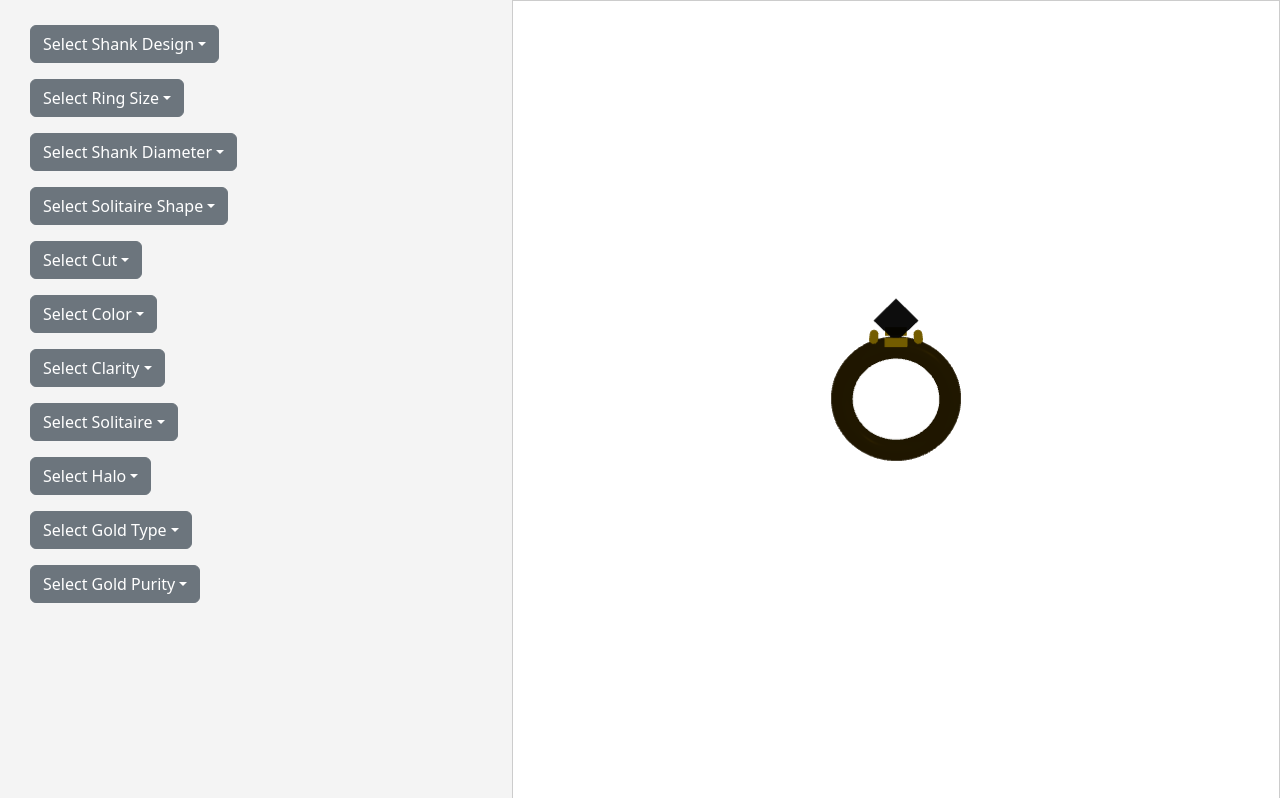
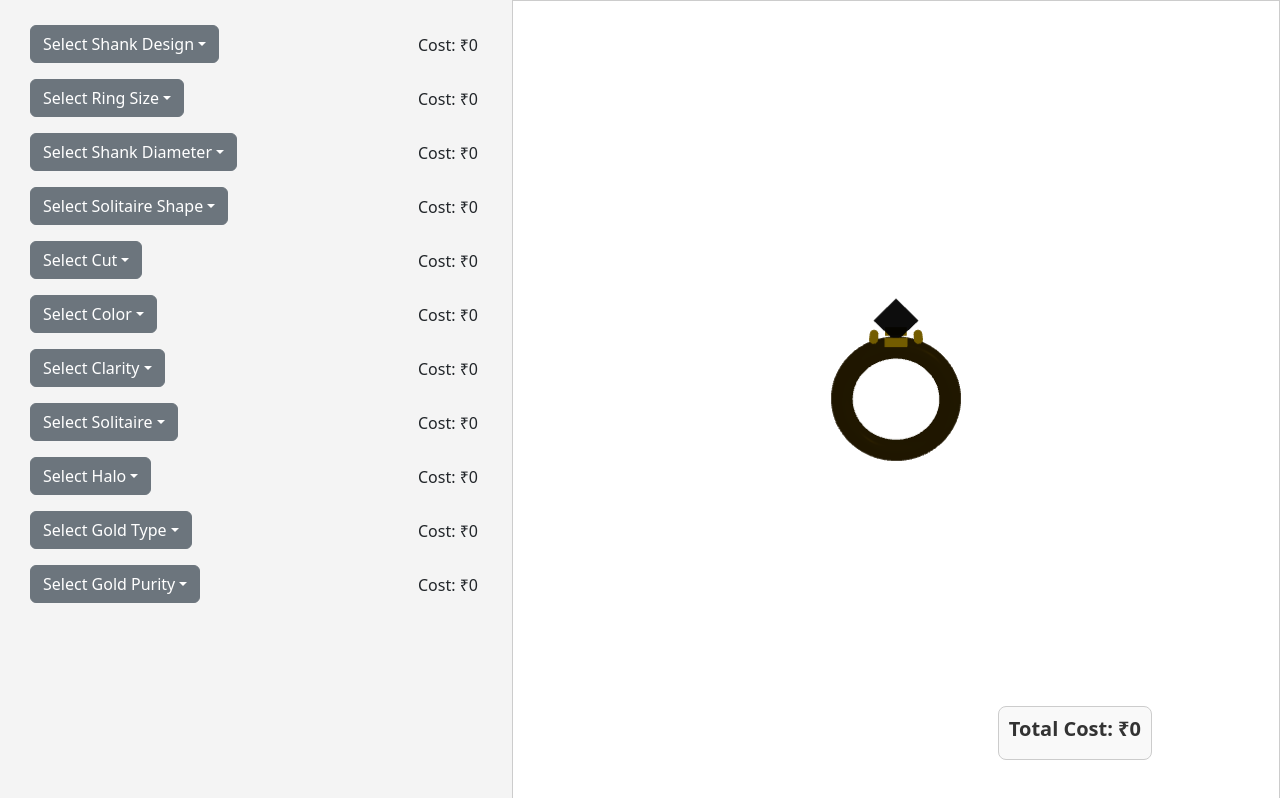
Before and after one commit to Harsh-Rupesh-Shah/RingProject, a React (Create React App) app: page / in a window 1280 px wide. Shown: the top 798 px of the page. Built offline with nearby package versions, Linux system fonts and the light colour scheme.

Commit message:
Cost Display Added

```diff
--- a/src/components/ringcanvas3d.js
+++ b/src/components/ringcanvas3d.js
@@ -1,4 +1,4 @@
-import React, { useRef } from 'react';
+import React, { useRef, useEffect } from 'react';
 import { Canvas } from '@react-three/fiber';
 import { OrbitControls, Cylinder, Octahedron } from '@react-three/drei';
 import * as THREE from 'three';
@@ -7,24 +7,43 @@ function Ring({ ringProperties }) {
   const { ringSize, shankDiameter, gold } = ringProperties;
 
   const ringRef = useRef();
+  const materialRef = useRef(); // Ref for the ring material
 
   // Adjust ring dimensions based on properties
   const bandThickness = parseFloat(shankDiameter) || 2; // Default thickness if not set
   const gemSize = 0.2; // Fixed diamond size
-  const ringColor = gold === 'White Gold' ? '#F5F5F5' : (gold === 'Rose Gold' ? '#B76E79' : '#FFD700'); // Select color based on input
+
+  // Correctly map gold type to the ring color
+  const ringColor = gold === 'White Gold'
+    ? '#F5F5F5'
+    : gold === 'Rose Gold'
+    ? '#B76E79'
+    : '#FFD700'; // Default to Yellow Gold if no selection
+
   const diamondColor = '#e0e0e0'; // Platinum-like diamond color
 
   // Adjust ring size based on input from size dropdown
   const sizeScale = ringSize === '1' ? 0.3 : (ringSize === '2' ? 0.35 : 0.4);
+
+  // Update the material color when gold type changes
+  useEffect(() => {
+    if (materialRef.current) {
+      materialRef.current.color.set(ringColor); // Set material color
+    }
+  }, [ringColor]); // Effect runs when ringColor changes
 
   return (
     <group ref={ringRef} scale={sizeScale}>
       {/* Jewelry Ring Band */}
       <mesh>
         <torusGeometry args={[0.5, bandThickness * 0.05, 30, 100]} />
-        <meshStandardMaterial color={ringColor} roughness={0.3} metalness={0.8} />
+        <meshStandardMaterial
+          ref={materialRef}  // Attach ref to the material
+          color={ringColor}  // Apply the correct color based on the selected gold type
+          roughness={0.3}
+          metalness={0.8}
+        />
       </mesh>
-
       {/* Diamond Gemstone */}
       <Octahedron
         args={[gemSize, 0]}  // Fixed size for simplicity
--- a/src/components/ringform.css
+++ b/src/components/ringform.css
@@ -15,3 +15,28 @@ form .input-form{
     padding-left: 5px;
     padding-right: 5px;
 }
+
+.cost-summary {
+    position: absolute;
+    right: 10%;
+    bottom:5%;
+    flex: 0.5;
+    border: 1px solid #ccc;
+    padding: 10px;
+    border-radius: 8px;
+    background-color: #f9f9f9;
+    text-align: center;
+  }
+
+  /* Total cost display */
+  .cost-summary h2 {
+    font-size: 20px;
+    font-weight: bold;
+    color: #333;
+  }
+
+  #cost-p{
+    position: absolute;
+    left: 35%;
+    margin: -30px;
+  }
--- a/src/components/ringform.js
+++ b/src/components/ringform.js
@@ -1,34 +1,74 @@
-import React from 'react';
+import React, { useState } from 'react';
 import Dropdown from 'react-bootstrap/Dropdown';
 import './ringform.css';
 
 function RingForm({ ringProperties, onChange }) {
+  // State to keep track of the dummy costs
+  const [costs, setCosts] = useState({
+    shankDesign: 0,
+    ringSize: 0,
+    shankDiameter: 0,
+    solitaireShape: 0,
+    cut: 0,
+    color: 0,
+    clarity: 0,
+    solitaire: 0,
+    halo: 0,
+    gold: 0,
+    goldPurities: 0,
+  });
+
+  // Dummy cost mapping for each property
+  const costMapping = {
+    shankDesign: { "No Eternity": 100, "Half Eternity": 200, "Full Eternity": 300 },
+    ringSize: { "1": 50, "2": 75, "3": 100 },
+    shankDiameter: { "1.5mm": 150, "2mm": 175, "2.5mm": 200 },
+    solitaireShape: { "Round": 300, "Princess": 350, "Oval": 400, "Cushion": 450 },
+    cut: { "Excellent": 500, "Very Good": 400, "Good": 300 },
+    color: { "D": 600, "E": 500, "F": 400, "G": 300 },
+    clarity: { "IF": 700, "VVS1": 600, "VVS2": 500, "VS1": 400, "VS2": 300 },
+    solitaire: { "1ct": 1000, "2ct": 1500 },
+    halo: { "Single Halo": 200, "Double Halo": 400 },
+    gold: { "Rose Gold": 500, "Yellow Gold": 400, "White Gold": 450 },
+    goldPurities: { "14k": 200, "18k": 300 },
+  };
+
+  // Handle dropdown selection and update cost
   const handleDropdownSelect = (name, eventKey) => {
     onChange(name, eventKey);
-    console.log(`Selected ${name}: ${eventKey}`);
-    console.log('Current Ring Properties:', {
-      ...ringProperties,
-      [name]: eventKey,
-    });
+
+    // Update cost for the selected property
+    const newCost = costMapping[name][eventKey] || 0;
+    setCosts(prevCosts => ({
+      ...prevCosts,
+      [name]: newCost,
+    }));
   };
 
+  // Calculate total cost
+  const totalCost = Object.values(costs).reduce((acc, curr) => acc + curr, 0);
+
   return (
+    <div className='ringform-container'>
       <div className='ringform-title'>
         <form style={{ textAlign: 'center', width: '100px' }}>
+          {/* Dropdown for Shank Design */}
           <div className='mb-3 input-form'>
             <Dropdown onSelect={(eventKey) => handleDropdownSelect('shankDesign', eventKey)}>
-      <Dropdown.Toggle variant="secondary" id="dropdown-ring-size">
+              <Dropdown.Toggle variant="secondary" id="dropdown-shank-design">
                 {ringProperties.shankDesignStyle || "Select Shank Design"}
               </Dropdown.Toggle>
-
               <Dropdown.Menu>
                 <Dropdown.Item eventKey="No Eternity">No Eternity</Dropdown.Item>
                 <Dropdown.Item eventKey="Half Eternity">Half Eternity</Dropdown.Item>
                 <Dropdown.Item eventKey="Full Eternity">Full Eternity</Dropdown.Item>
               </Dropdown.Menu>
             </Dropdown>
+            <p id='cost-p'>Cost: ₹{costs.shankDesign}</p> {/* Displaying Shank Design Cost */}
           </div>
-      <div className="mb-3 input-form">
+
+          {/* Dropdown for Ring Size */}
+          <div className='mb-3 input-form'>
             <Dropdown onSelect={(eventKey) => handleDropdownSelect('ringSize', eventKey)}>
               <Dropdown.Toggle variant="secondary" id="dropdown-ring-size">
                 {ringProperties.ringSize || "Select Ring Size"}
@@ -39,9 +79,11 @@ function RingForm({ ringProperties, onChange }) {
                 <Dropdown.Item eventKey="3">3</Dropdown.Item>
               </Dropdown.Menu>
             </Dropdown>
+            <p id='cost-p'>Cost: ₹{costs.ringSize}</p> {/* Displaying Ring Size Cost */}
           </div>
 
-      <div className="mb-3 input-form">
+          {/* Continue similarly for the rest of the dropdowns */}
+          <div className='mb-3 input-form'>
             <Dropdown onSelect={(eventKey) => handleDropdownSelect('shankDiameter', eventKey)}>
               <Dropdown.Toggle variant="secondary" id="dropdown-shank-diameter">
                 {ringProperties.shankDiameter || "Select Shank Diameter"}
@@ -52,7 +94,12 @@ function RingForm({ ringProperties, onChange }) {
                 <Dropdown.Item eventKey="2.5mm">2.5mm</Dropdown.Item>
               </Dropdown.Menu>
             </Dropdown>
+            <p id='cost-p'>Cost: ₹{costs.shankDiameter}</p> {/* Displaying Shank Diameter Cost */}
           </div>
+
+          {/* Continue for solitaireShape, cut, color, clarity, solitaire, halo, gold, goldPurities */}
+
+
 
           <div className="mb-3 input-form">
             <Dropdown onSelect={(eventKey) => handleDropdownSelect('solitaireShape', eventKey)}>
@@ -66,6 +113,7 @@ function RingForm({ ringProperties, onChange }) {
                 <Dropdown.Item eventKey="Cushion">Cushion</Dropdown.Item>
               </Dropdown.Menu>
             </Dropdown>
+            <p id='cost-p'>Cost: ₹{costs.solitaireShape}</p>
           </div>
 
           <div className="mb-3 input-form">
@@ -79,6 +127,8 @@ function RingForm({ ringProperties, onChange }) {
                 <Dropdown.Item eventKey="Good">Good</Dropdown.Item>
               </Dropdown.Menu>
             </Dropdown>
+            <p id='cost-p'>Cost: ₹{costs.cut}</p>
+
           </div>
 
           <div className="mb-3 input-form">
@@ -93,6 +143,8 @@ function RingForm({ ringProperties, onChange }) {
                 <Dropdown.Item eventKey="G">G</Dropdown.Item>
               </Dropdown.Menu>
             </Dropdown>
+            <p id='cost-p'>Cost: ₹{costs.color}</p>
+
           </div>
 
           <div className="mb-3 input-form">
@@ -108,6 +160,8 @@ function RingForm({ ringProperties, onChange }) {
                 <Dropdown.Item eventKey="VS2">VS2</Dropdown.Item>
               </Dropdown.Menu>
             </Dropdown>
+            <p id='cost-p'>Cost: ₹{costs.clarity}</p>
+
           </div>
 
           <div className="mb-3 input-form">
@@ -120,6 +174,8 @@ function RingForm({ ringProperties, onChange }) {
                 <Dropdown.Item eventKey="2ct">2ct</Dropdown.Item>
               </Dropdown.Menu>
             </Dropdown>
+            <p id='cost-p'>Cost: ₹{costs.solitaire}</p>
+
           </div>
 
           <div className="mb-3 input-form">
@@ -132,6 +188,8 @@ function RingForm({ ringProperties, onChange }) {
                 <Dropdown.Item eventKey="Double Halo">Double Halo</Dropdown.Item>
               </Dropdown.Menu>
             </Dropdown>
+            <p id='cost-p'>Cost: ₹{costs.halo}</p>
+
           </div>
 
           <div className="mb-3 input-form">
@@ -145,6 +203,7 @@ function RingForm({ ringProperties, onChange }) {
                 <Dropdown.Item eventKey="White Gold">White Gold</Dropdown.Item>
               </Dropdown.Menu>
             </Dropdown>
+            <p id='cost-p'>Cost: ₹{costs.gold}</p>
           </div>
 
           <div className="mb-3 input-form">
@@ -157,8 +216,14 @@ function RingForm({ ringProperties, onChange }) {
                 <Dropdown.Item eventKey="18k">18k</Dropdown.Item>
               </Dropdown.Menu>
             </Dropdown>
+            <p id='cost-p'>Cost: ₹{costs.goldPurities}</p>
           </div>
         </form>
+      </div>
+
+      <div className="cost-summary">
+        <h2>Total Cost: ₹{totalCost}</h2>
+      </div>
     </div>
   );
 }
```
Also changed, not shown: src/components/ringConfigure.js (added, +29 -0 lines). Lines whose indentation alone changed are shown as unchanged.
